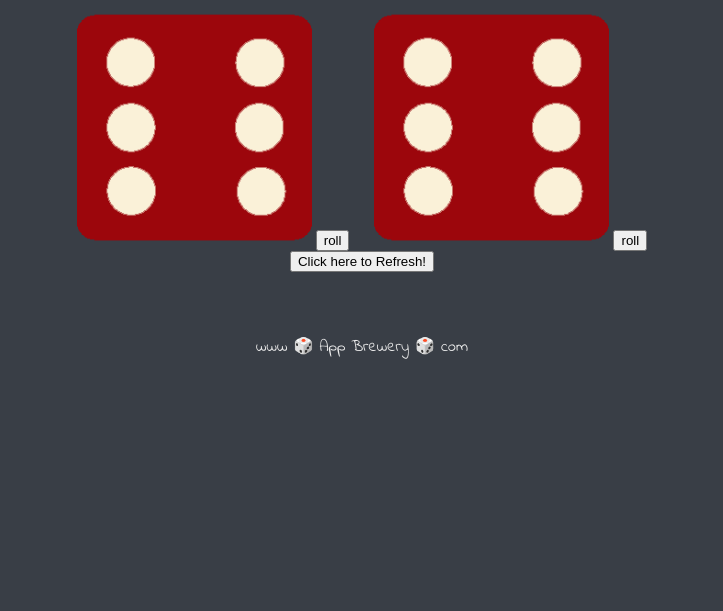
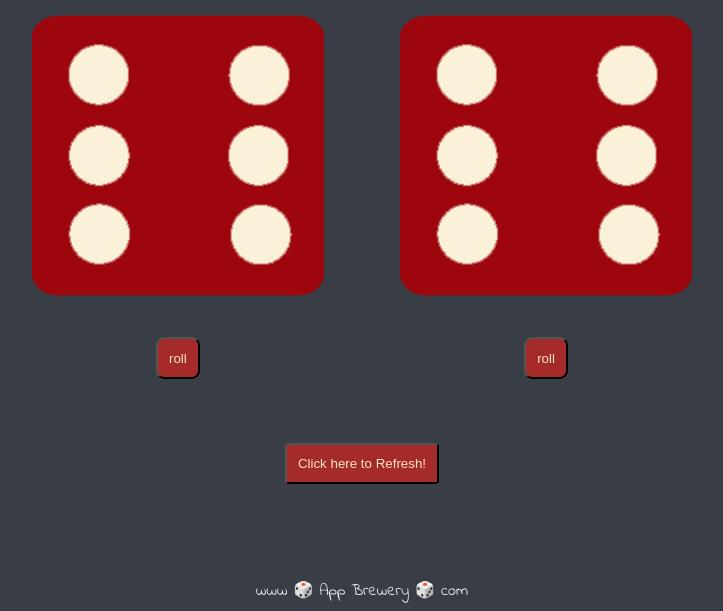
Before and after one commit to aznan27/Learning-JavaScript, a plain HTML site: page Dicee+Challenge+-+Starting+Files (1)/dicee.html in a window 1280 px wide. Shown: the part 321-932 px from the top of the page, without its empty margins (278-1001 px from the left). Before the commit the page ends 800 px from the top, so only its background shows below. Drawn offline with Linux system fonts and the light colour scheme.

Commit message:
added cursor allowed, not-allowed

```diff
--- a/Dicee+Challenge+-+Starting+Files (1)/index.js
+++ b/Dicee+Challenge+-+Starting+Files (1)/index.js
@@ -24,15 +24,21 @@ function rollDice(player) {
         diceOne = Math.floor(diceOne) + 1;
         let diceImage1 = "images/dice" + diceOne + ".png";
         imgDiceOne.setAttribute("src", diceImage1);
+        btnOne.style.cursor = 'not-allowed';
         btnOne.setAttribute("disabled", 'true')
+
     } else {
         diceTwo = Math.random();
         diceTwo = diceTwo * 6;
         diceTwo = Math.floor(diceTwo) + 1;
         let diceImage2 = "images/dice" + diceTwo + ".png";
         imgDiceTwo.setAttribute("src", diceImage2);
+        btnTwo.style.cursor = 'not-allowed';
         btnTwo.setAttribute("disabled", 'true')
     }
+
+
+
     if (diceOne && diceTwo) {
         if (diceOne > diceTwo) {
             console.log(result.innerHTML = "Player 1 Wins!");
@@ -48,3 +54,10 @@ function rollDice(player) {
 btnOne.addEventListener("click", () => rollDice("one"))
 btnTwo.addEventListener("click", () => rollDice("two"))
 refreshBtn.addEventListener("click", refresh)
+
+// if (btnOne === "clicked") {
+//         btnOne.style.cursor = 'not-allowed';
+//     }
+//     else if (btnTwo === "clicked") {
+//         btnTwo.style.cursor = 'not-allowed';
+//     }
--- a/Dicee+Challenge+-+Starting+Files (1)/styles.css
+++ b/Dicee+Challenge+-+Starting+Files (1)/styles.css
@@ -32,6 +32,34 @@ img {
   width: 80%;
 }
 
+.btn-one {
+  display: flex;
+  color: bisque;
+  background-color: brown;
+  margin: 2rem 10rem;
+  padding: 0.7rem;
+  border-radius: 20%;
+
+
+}
+
+.btn-two {
+  display: flex;
+  color: bisque;
+  background-color: brown;
+  margin: 2rem 10rem;
+  padding: 0.7rem;
+  border-radius: 20%;
+}
+
+.refresh {
+  color: bisque;
+  background-color: brown;
+  margin: 2rem 10rem;
+  padding: 0.7rem;
+  border-radius: 5%;
+}
+
 footer {
   margin-top: 5%;
   color: #EEEEEE;
```
